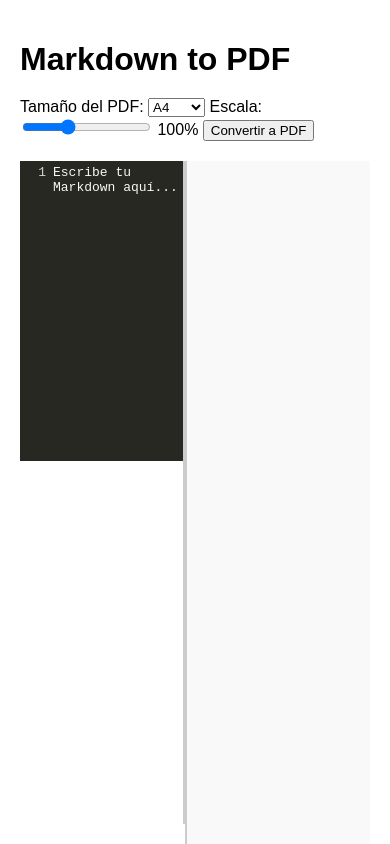
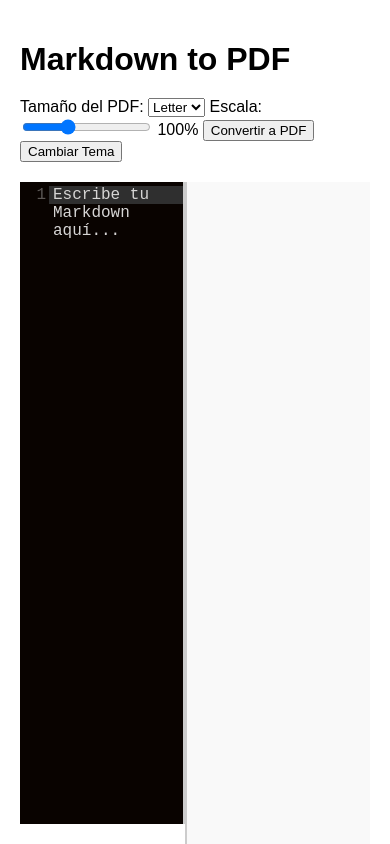
Before and after one commit to FrankSkep/markdown-editor, a plain HTML site: page index.html in a window 390 px wide. Drawn offline with nearby package versions, Linux system fonts and the light colour scheme.

Commit message:
toggle tema, styleLineActive, mostrar contenido completo escalado

```diff
--- a/app.js
+++ b/app.js
@@ -1,14 +1,24 @@
 document.addEventListener('DOMContentLoaded', () => {
-    const md = window.markdownit();
+    const md = window.markdownit({
+        html: true // Habilitar la opción para renderizar HTML
+    });
+
     const codeMirrorEditor = CodeMirror(document.getElementById('markdown-input'), {
         lineNumbers: true,
         mode: 'markdown',
-        theme: 'monokai', // Puedes cambiar el tema si lo deseas
+        theme: '3024-night',
         placeholder: 'Escribe tu Markdown aquí...',
         lineWrapping: true,
-        matchBrackets: true
+        matchBrackets: true,
+        autoCloseBrackets: true,
+        styleActiveLine: true,
+        extraKeys: {
+            Enter: 'newlineAndIndentContinueMarkdownList',
+            "Ctrl-/": "toggleComment"
+        }
     });
 
+    // Elementos del DOM
     const htmlOutput = document.getElementById('html-output');
     const printFrame = document.getElementById('print-frame');
     const scaleInput = document.getElementById('scale');
@@ -51,6 +61,7 @@ document.addEventListener('DOMContentLoaded', () => {
         printDocument.write('body { font-family: Arial, sans-serif; }');
         printDocument.write('@page { size: ' + pageSize + '; }');
         printDocument.write('body { transform: scale(' + scale + '); transform-origin: 0 0; }'); // Aplicar escala en la impresión
+        printDocument.write('img { max-width: ' + (100 / scale) + '%; height: auto; }'); // Ajustar tamaño de las imágenes
         printDocument.write('</style></head><body>');
         printDocument.write(htmlText);
         printDocument.write('</body></html>');
@@ -62,6 +73,18 @@ document.addEventListener('DOMContentLoaded', () => {
         };
     });
 
+    // Cambia el tema del editor
+    var isDayTheme = false; // Tema de día por defecto
+
+    document.getElementById('toggle-theme').addEventListener('click', function() {
+        if (isDayTheme) {
+        codeMirrorEditor.setOption("theme", "3024-night");
+        } else {
+        codeMirrorEditor.setOption("theme", "3024-day");
+        }
+        isDayTheme = !isDayTheme;
+    });
+
     // Inicializa la vista previa
     updatePreview();
 });
--- a/index.html
+++ b/index.html
@@ -6,7 +6,10 @@
     <title>Markdown to PDF</title>
     <link rel="stylesheet" href="styles.css">
     <link rel="stylesheet" href="https://cdnjs.cloudflare.com/ajax/libs/codemirror/5.65.2/codemirror.min.css">
-    <link rel="stylesheet" href="https://cdnjs.cloudflare.com/ajax/libs/codemirror/5.65.2/theme/monokai.min.css"> <!-- Tema opcional -->
+
+    <!-- Temas claro y oscuro -->
+    <link rel="stylesheet" href="https://cdnjs.cloudflare.com/ajax/libs/codemirror/5.65.2/theme/3024-day.min.css">
+    <link rel="stylesheet" href="https://cdnjs.cloudflare.com/ajax/libs/codemirror/5.65.2/theme/3024-night.min.css">
 </head>
 <body>
     <div class="container">
@@ -15,23 +18,32 @@
             <label for="page-size">Tamaño del PDF:</label>
             <select id="page-size">
                 <option value="A4">A4</option>
-                <option value="Letter">Letter</option>
+                <option value="Letter" selected>Letter</option>
                 <option value="Legal">Legal</option>
             </select>
             <label for="scale">Escala:</label>
             <input type="range" id="scale" min="0.5" max="2" step="0.1" value="1">
             <span id="scale-value">100%</span>
             <button id="convert-button">Convertir a PDF</button>
+            <button id="toggle-theme">Cambiar Tema</button>
         </div>
         <div class="editor-preview">
             <div id="markdown-input" class="code-editor" placeholder="Escribe tu Markdown aquí..."></div>
             <div id="html-output"></div>
         </div>
     </div>
+
+    <!-- Scripts CDN necesarios -->
+    <script src="https://cdn.jsdelivr.net/npm/markdown-it/dist/markdown-it.min.js"></script>
     <script src="https://cdnjs.cloudflare.com/ajax/libs/codemirror/5.65.2/codemirror.min.js"></script>
     <script src="https://cdnjs.cloudflare.com/ajax/libs/codemirror/5.65.2/mode/markdown/markdown.min.js"></script>
     <script src="https://cdnjs.cloudflare.com/ajax/libs/codemirror/5.65.2/addon/display/placeholder.min.js"></script>
-    <script src="https://cdn.jsdelivr.net/npm/markdown-it/dist/markdown-it.min.js"></script>
+
+    <script src="https://cdnjs.cloudflare.com/ajax/libs/codemirror/5.65.5/addon/edit/matchbrackets.min.js"></script>
+    <script src="https://cdnjs.cloudflare.com/ajax/libs/codemirror/5.65.5/addon/edit/closebrackets.min.js"></script>
+    <script src="https://cdnjs.cloudflare.com/ajax/libs/codemirror/5.65.5/addon/edit/continuelist.min.js"></script>
+    <script src="https://cdnjs.cloudflare.com/ajax/libs/codemirror/5.65.2/addon/selection/active-line.min.js"></script>
+    <script src="https://cdnjs.cloudflare.com/ajax/libs/codemirror/5.65.2/addon/comment/comment.min.js"></script>
     <script src="app.js"></script>
     <iframe id="print-frame" style="display:none;"></iframe>
 </body>
--- a/styles.css
+++ b/styles.css
@@ -6,7 +6,6 @@ body {
     flex-direction: column;
     height: 100vh;
 }
-
 .container {
     display: flex;
     flex-direction: column;
@@ -14,36 +13,37 @@ body {
     padding: 20px;
     box-sizing: border-box;
 }
-
 h1 {
     margin-bottom: 20px;
 }
-
 .options {
     margin-bottom: 20px;
 }
-
 .editor-preview {
     display: flex;
     flex: 1;
     height: calc(100% - 60px); /* Ajusta la altura para que ocupe el resto de la pantalla */
 }
-
 .code-editor {
     flex: 1;
     border-right: 2px solid #ccc;
     height: 100%;
+    overflow-y: auto; /* Añade scroll vertical */
 }
-
 #html-output {
     flex: 1;
     padding: 10px;
-    overflow-y: auto;
+    overflow-y: auto; /* Añade scroll vertical */
     height: 100%;
     background-color: #f9f9f9;
     border-left: 2px solid #ccc;
+    word-wrap: break-word; /* Añade esta línea */
 }
-
-#markdown-input {
-    height: 100%;
+#html-output img {
+    max-width: 100%; /* Añade esta línea */
+    height: auto; /* Añade esta línea */
 }
+#markdown-input .CodeMirror {
+    height: 100%; /* Ocupa todo el alto de la pantalla */
+    font-size: large;
+}
```
